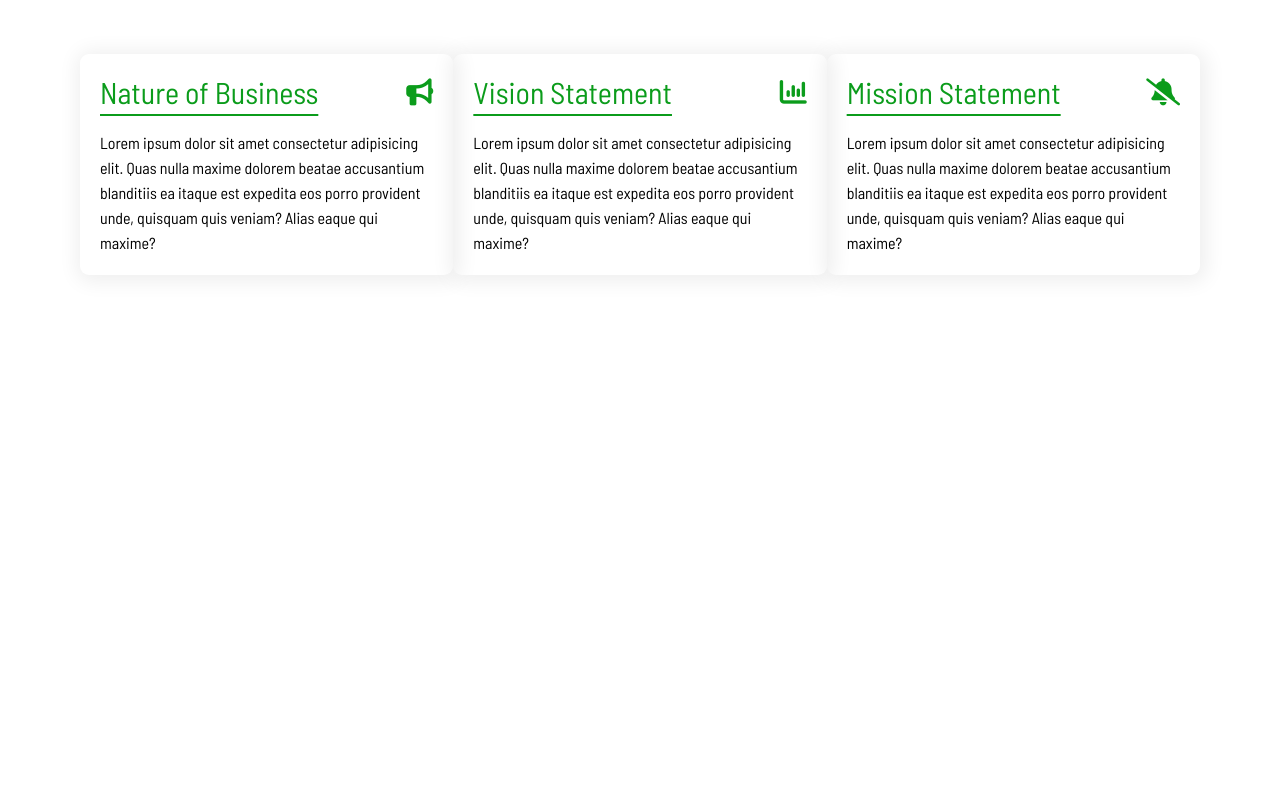
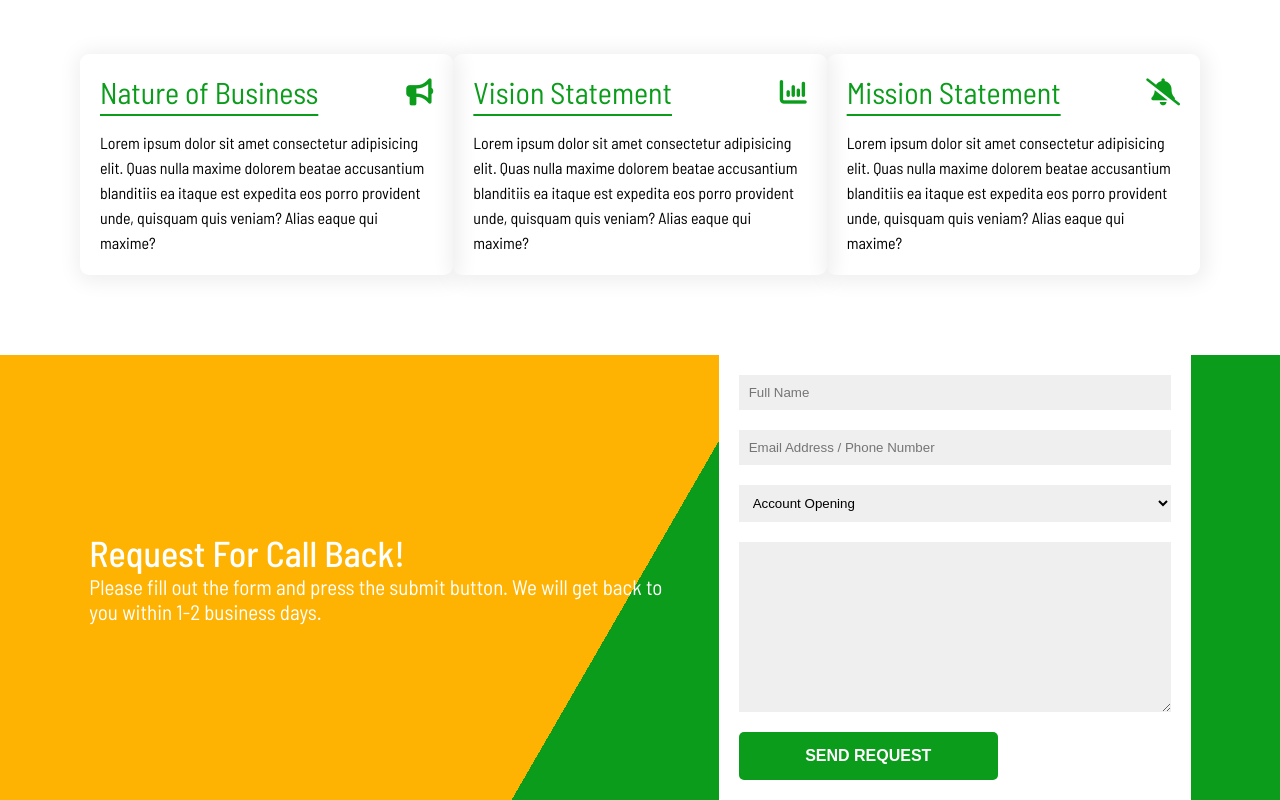
Before and after one commit to Amusah/Union, a website: page index.html in a window 1280 px wide. Shown: the part 1202-2002 px from the top of the page. Before the commit the page ends 1557 px from the top, so only its background shows below. Drawn offline with Linux system fonts and the light colour scheme.

Commit message:
Contact section complete

```diff
--- a/index.html
+++ b/index.html
@@ -142,6 +142,49 @@
           </div>
         </div>
       </section>
+
+      <!-- <section id="about">
+        <div class="about__container">
+          <div class="why">
+            <h3>Why DVLA</h3>
+            <article>
+              Lorem ipsum dolor sit amet, consectetur adipisicing elit. Ut ipsum
+              magni quas earum aperiam fugiat alias. Vero fugiat vel itaque quae
+              non veritatis laboriosam quam beatae, omnis rerum doloribus? Rem
+              illum cumque soluta, totam, optio fugit quo magnam sapiente
+              veritatis doloribus eligendi ea expedita voluptate ab tenetur ad
+              cupiditate eaque, non voluptas natus unde. Aliquid odio qui nemo
+              fugiat, nostrum magnam quis laborum incidunt mollitia modi
+              debitis, doloremque perferendis similique?
+            </article>
+          </div>
+        </div>
+      </section> -->
+
+      <section id="contact">
+        <div class="contact__container">
+          <div class="instruction">
+            <h2>Request For Call Back!</h2>
+            <p>
+              Please fill out the form and press the submit button.
+              We will get back to you within 1-2 business days.
+            </p>
+          </div>
+          <form action="">
+            <input type="text" placeholder="Full Name" required>
+            <input type="text" placeholder="Email Address / Phone Number" required>
+            <select name="" id="">
+              <option value="1">Account Opening</option>
+              <option value="2">Credit / Loans</option>
+              <option value="3">Investment</option>
+              <option value="4">E-Banking Services</option>
+              <option value="5">Other Services</option>
+            </select>
+            <textarea name="message" id="text" cols="20" rows="10" required></textarea>
+            <button type="submit">SEND REQUEST</button>
+          </form>
+        </div>
+      </section>
     </main>
 
     <!-- <p>Lorem ipsum dolor sit, amet consectetur adipisicing elit. Dicta, repellat.</p> -->
--- a/styles/_grid.scss
+++ b/styles/_grid.scss
@@ -212,14 +212,6 @@
   /******************** INFO SECTION*********************/
   main {
     .info__summary {
-      // position: relative;
-      // width: 100%;
-      // display: flex;
-      // justify-content: space-around;
-      // align-items: center;
-      // height: 50vh;
-      // padding: 5rem;
-      // // padding-bottom: 5rem;
       flex-direction: column;
       background: $secondary;
 
@@ -231,27 +223,8 @@
       }
 
       .info__badges {
-        // display: flex;
-        // justify-content: center;
-        // align-items: center;
-        // // flex-direction: column;
-        // height: 100%;
-        // width: 45%;
-        // gap: 3rem;
-
-        // span {
-        //   // display: flex;
-        //   // flex-direction: column;
-        //   // justify-content: center;
-        //   // align-items: center;
-        //   // height: 100%;
-        //   // gap: 3rem;
-        // }
 
         .badge {
-          // height: 5rem;
-          // position: relative;
-          // padding: 2rem 2.5rem;
           width: 25rem;
           // color: #fff;
           // display: flex;
@@ -339,6 +312,64 @@
 
       // .card:hover i {
       //   color: #fff;
+      // }
+    }
+  }
+
+  /******************INQUIRY SECTION*******************/
+  .contact__container{
+    padding: 10rem 5rem;
+    flex-direction: column;
+    background: $secondary;
+
+    .instruction{
+      width: 70%;
+      margin-bottom: 4rem;
+
+      // h2{
+      //   @include text-lg($weight: 500);
+      // }
+      // p{
+      //   line-height: 2.5rem;
+      //   @include text-sm();
+      // }
+    }
+
+    form{
+      width: 70%;
+      // display: flex;
+      // justify-content: center;
+      // align-items: center;
+      // flex-direction: column;
+      // padding: 2rem;
+      // gap: 2rem;
+      // background-color: #fff;
+      // font-size: 5rem;
+
+      // input, select, textarea{
+      //   padding: 1rem 1rem;
+      //   outline: none;
+      //   background-color: $gray;
+      //   border: none;
+
+      //   &:focus{
+      //     border: 0.1rem solid $secondary;
+      //   }
+      // }
+
+      // button{
+      //   padding: 1.5rem 2rem;
+      //   background-color: $secondary;
+      //   color: #fff;
+      //   cursor: pointer;
+      //   border: none;
+      //   // width: 70%;
+      //   border-radius: .5rem;
+      //   @include text-xsm($weight: 600);
+
+      //   &:hover{
+      //     background-color: lighten($secondary, 5);
+      //   }
       // }
     }
   }
@@ -445,6 +476,8 @@
   main {
     .info__summary {
       width: 100%;
+      padding-left: 2rem;
+      padding-right: 2rem;
 
       h2 {
         @include text-md($size: 2.8rem, $weight: 500);
@@ -514,27 +547,27 @@
 
         // text-align: center;
 
-        .card-header {
-          // display: flex;
-          // justify-content: space-between;
-          // align-items: center;
-          // margin-bottom: 2rem;
+        // .card-header {
+        //   // display: flex;
+        //   // justify-content: space-between;
+        //   // align-items: center;
+        //   // margin-bottom: 2rem;
 
-          // h3 {
-          //  font-size: 3rem;
-          //  color: $secondary;
-          //  font-weight: 400;
-          //  text-decoration: underline;
-          //  text-decoration-color: $secondary;
-          //  text-underline-offset: 1rem;
-          //  text-decoration-thickness: 0.2rem;
-          // }
+        //   // h3 {
+        //   //  font-size: 3rem;
+        //   //  color: $secondary;
+        //   //  font-weight: 400;
+        //   //  text-decoration: underline;
+        //   //  text-decoration-color: $secondary;
+        //   //  text-underline-offset: 1rem;
+        //   //  text-decoration-thickness: 0.2rem;
+        //   // }
 
-          // i {
-          //   font-size: 2.7rem;
-          //   color: $secondary;
-          // }
-        }
+        //   // i {
+        //   //   font-size: 2.7rem;
+        //   //   color: $secondary;
+        //   // }
+        // }
 
         // .card-body {
         //   line-height: 2.5rem;
@@ -559,6 +592,12 @@
       // }
     }
   }
+
+  .contact__container{
+    padding-left: 2rem;
+    padding-right: 2rem;
+  }
+
 }
 
 @media screen and (max-width: 490px) {
@@ -621,6 +660,18 @@
     //   // }
     // }
   }
+
+  /******************INQUIRY SECTION*******************/
+  .contact__container{
+    .instruction{
+      width: 100%;
+      margin-bottom: 2rem;
+    }
+
+    form{
+      width: 100%;
+    }
+  }
 }
 
 @media screen and (max-width: 390px){
--- a/styles/_layout.scss
+++ b/styles/_layout.scss
@@ -278,10 +278,64 @@ main {
   }
 }
 
-/*
-color: $secondary;
-        text-decoration: underline;
-        text-decoration-color: $secondary;
-        text-decoration-thickness: 0.3rem;
-        text-underline-offset: 1.2rem;
-*/
+/******************INQUIRY SECTION*******************/
+  .contact__container{
+    width: 100%;
+    min-height: 45vh;
+    display: flex;
+    justify-content: space-evenly;
+    align-items: center;
+    color: #fff;
+    padding: 0 5rem;
+    background: linear-gradient(120deg, $info 50%, $secondary 50%);
+
+    .instruction{
+      width: 50%;
+
+      h2{
+        @include text-lg($weight: 500);
+      }
+      p{
+        line-height: 2.5rem;
+        @include text-sm();
+      }
+    }
+
+    form{
+      width: 40%;
+      display: flex;
+      // justify-content: center;
+      // align-items: center;
+      flex-direction: column;
+      padding: 2rem;
+      gap: 2rem;
+      background-color: #fff;
+      font-size: 5rem;
+
+      input, select, textarea{
+        padding: 1rem 1rem;
+        outline: none;
+        background-color: $gray;
+        border: none;
+
+        &:focus{
+          border: 0.1rem solid $secondary;
+        }
+      }
+
+      button{
+        padding: 1.5rem 2rem;
+        background-color: $secondary;
+        color: #fff;
+        cursor: pointer;
+        border: none;
+        width: 60%;
+        border-radius: .5rem;
+        @include text-xsm($weight: 600);
+
+        &:hover{
+          background-color: lighten($secondary, 5);
+        }
+      }
+    }
+  }
```
Also changed, not shown: css/index.css.
